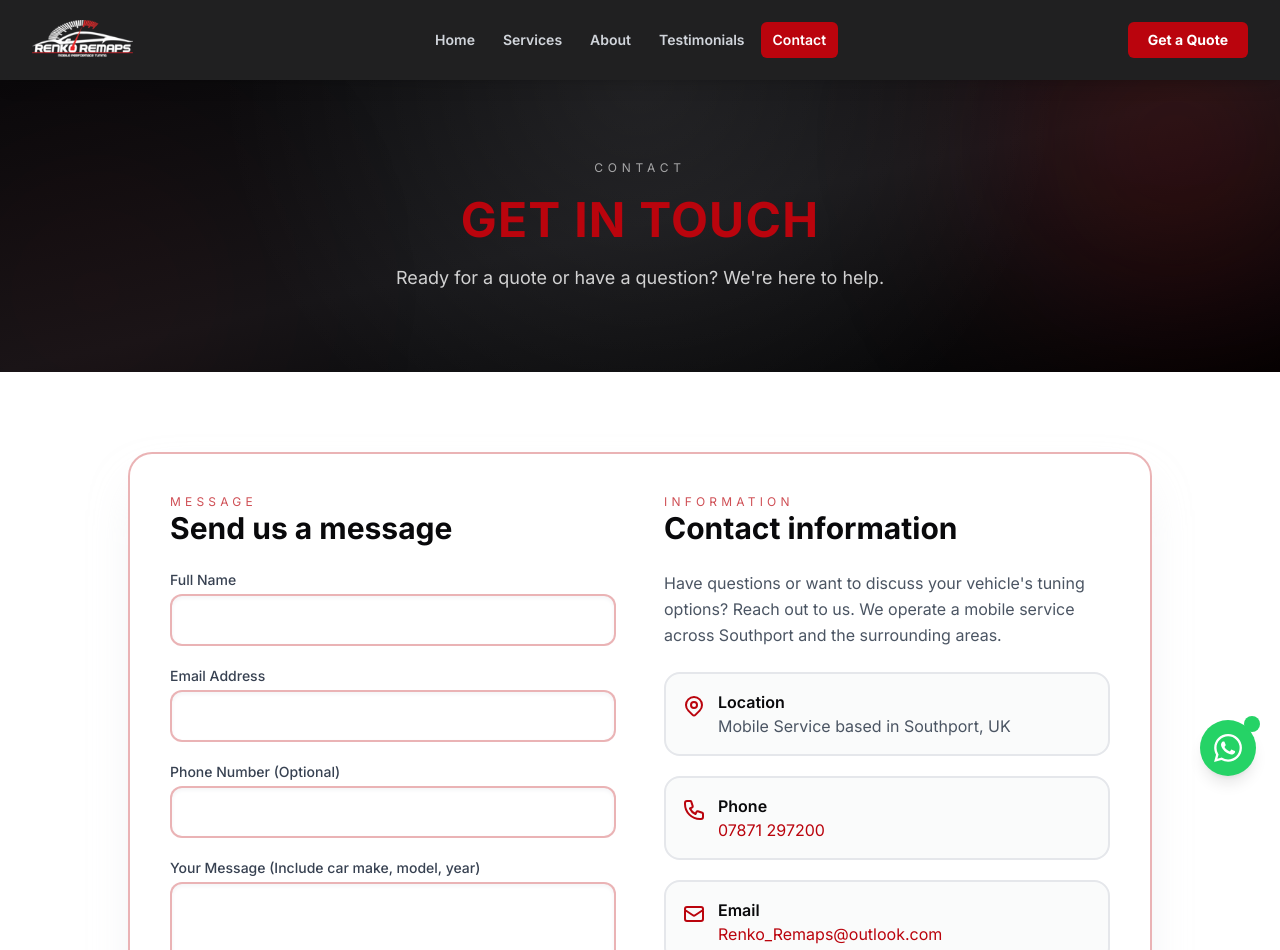
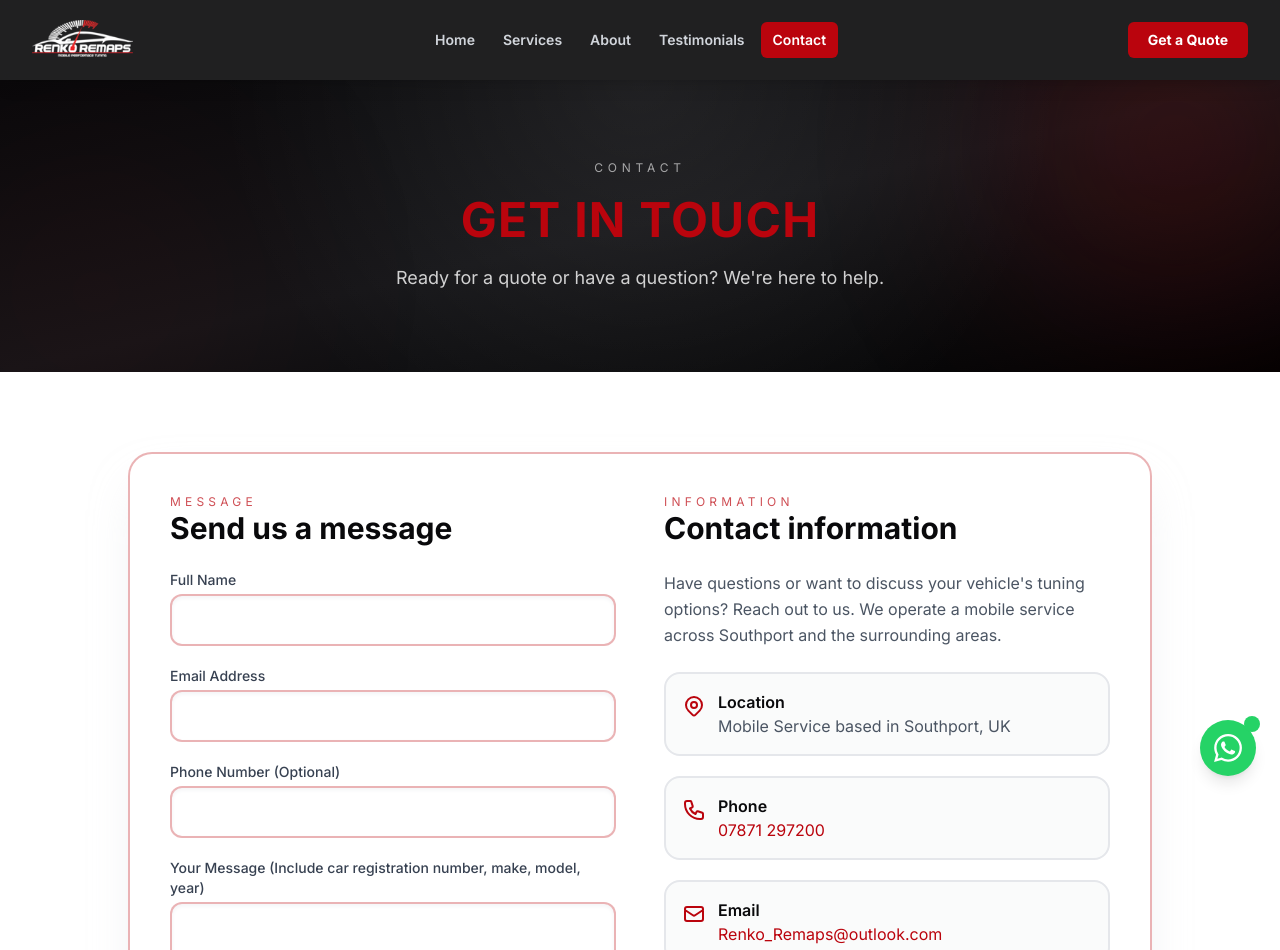
Before and after one commit to bluenose10/southport-remapping, a React (Vite) app: page /contact in a window 1280 px wide. Shown: the top 950 px of the page. Built offline with nearby package versions, Linux system fonts and the light colour scheme.

Commit message:
Update message label to include registration number

```diff
--- a/pages/Contact.tsx
+++ b/pages/Contact.tsx
@@ -86,7 +86,7 @@ const Contact: React.FC = () => {
                                 <input type="tel" name="phone" id="phone" value={formData.phone} onChange={handleChange} className={inputStyles} />
                             </div>
                             <div>
-                                <label htmlFor="message" className="block text-sm font-medium text-gray-700">Your Message (Include car make, model, year)</label>
+                                <label htmlFor="message" className="block text-sm font-medium text-gray-700">Your Message (Include car registration number, make, model, year)</label>
                                 <textarea name="message" id="message" rows={4} required value={formData.message} onChange={handleChange} className={inputStyles}></textarea>
                             </div>
                             <div>
```
